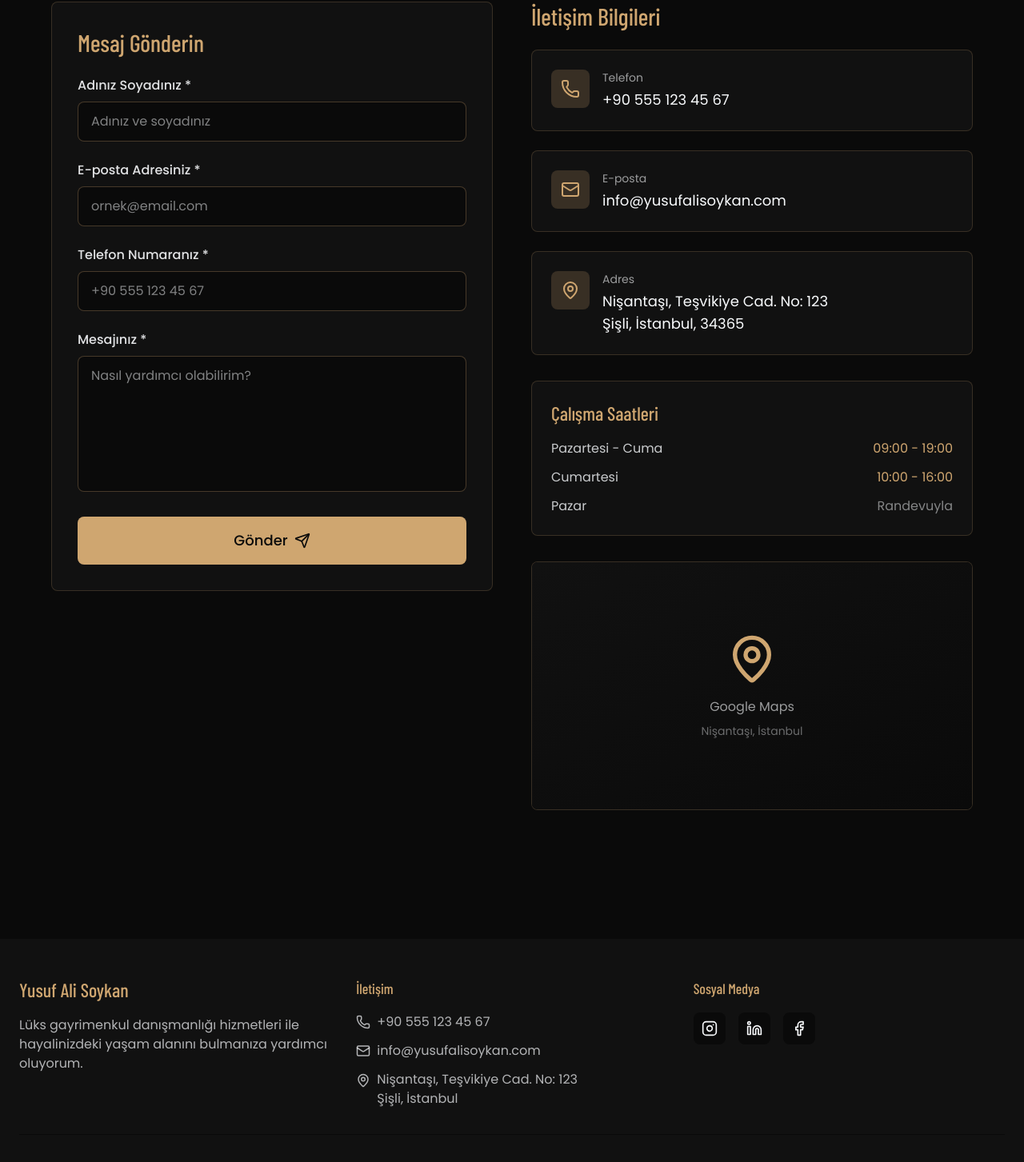
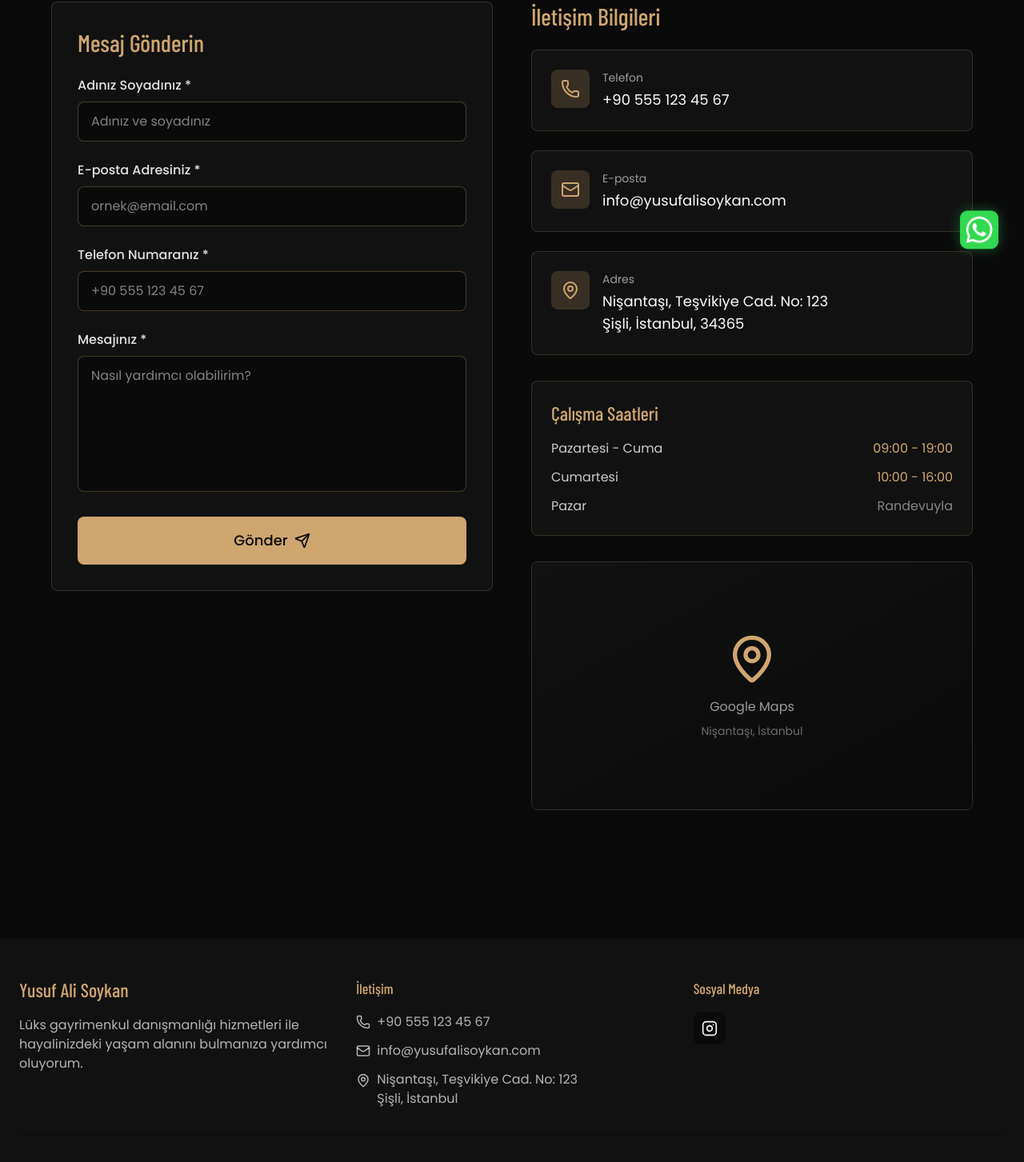
Before and after one commit to MF-Digital-Studio/yusufalisoykan-gayrimenkul, a React (Vite) app: page /iletisim in a window 1280 px wide. Shown: the part 458-1911 px from the top of the page at 80% size. Built offline with nearby package versions, Linux system fonts and the light colour scheme.

Commit message:
whatsapp module added

```diff
--- a/src/app/components/Footer.tsx
+++ b/src/app/components/Footer.tsx
@@ -1,4 +1,4 @@
-import { Instagram, Linkedin, Mail, Phone, MapPin, Facebook } from "lucide-react";
+import { Instagram, Mail, Phone, MapPin, } from "lucide-react";
 import { AnimatedSection } from "./AnimatedSection";
 
 export function Footer() {
@@ -45,31 +45,13 @@ export function Footer() {
               </h4>
               <div className="flex gap-4">
                 <a
-                  href="https://instagram.com"
+                  href="https://www.instagram.com/yusufalisoykann/"
                   target="_blank"
                   rel="noopener noreferrer"
                   className="w-10 h-10 flex items-center justify-center bg-[#0A0A0A] hover:bg-[#CFA670] transition-colors rounded-lg"
                   aria-label="Instagram"
                 >
                   <Instagram size={20} />
-                </a>
-                <a
-                  href="https://linkedin.com"
-                  target="_blank"
-                  rel="noopener noreferrer"
-                  className="w-10 h-10 flex items-center justify-center bg-[#0A0A0A] hover:bg-[#CFA670] transition-colors rounded-lg"
-                  aria-label="LinkedIn"
-                >
-                  <Linkedin size={20} />
-                </a>
-                <a
-                  href="https://facebook.com"
-                  target="_blank"
-                  rel="noopener noreferrer"
-                  className="w-10 h-10 flex items-center justify-center bg-[#0A0A0A] hover:bg-[#CFA670] transition-colors rounded-lg"
-                  aria-label="Facebook"
-                >
-                  <Facebook size={20} />
                 </a>
               </div>
             </div>
--- a/src/app/components/Layout.tsx
+++ b/src/app/components/Layout.tsx
@@ -2,6 +2,7 @@ import { Outlet, useLocation } from "react-router";
 import { Header } from "./Header";
 import { Footer } from "./Footer";
 import { useEffect } from "react";
+import { WhatsAppFloatingLink } from "./WhatsAppFloatingLink";
 
 function ScrollToTop() {
   const { pathname } = useLocation();
@@ -20,6 +21,7 @@ export function Layout() {
         <Outlet />
       </main>
       <Footer />
+      <WhatsAppFloatingLink />
     </div>
   );
 }
--- /dev/null
+++ b/src/app/components/WhatsAppFloatingLink.tsx
@@ -0,0 +1,28 @@
+import whatsappPng from "../assets/whatsapp.png";
+
+const WHATSAPP_PHONE_NUMBER = "15551234567";
+const WHATSAPP_DEFAULT_MESSAGE = "Yusuf Soykan ile iletişime geçtiğiniz için teşekkürler. Size en kısa süre içerisinde dönüş yapacağım.";
+
+const WHATSAPP_URL = `https://wa.me/${5434189034}?text=${encodeURIComponent(
+  WHATSAPP_DEFAULT_MESSAGE
+)}`;
+
+export function WhatsAppFloatingLink() {
+  return (
+    <a
+      href={WHATSAPP_URL}
+      target="_blank"
+      rel="noopener noreferrer"
+      aria-label="Open WhatsApp chat"
+      className="wa-floating fixed right-3 bottom-3 z-50 block transition-transform duration-300 hover:scale-105 focus-visible:outline-none focus-visible:ring-2 focus-visible:ring-[#25D366]/70 focus-visible:ring-offset-2 focus-visible:ring-offset-[#0A0A0A] sm:right-4 sm:bottom-4"
+      style={{ bottom: "max(0.75rem, env(safe-area-inset-bottom))" }}
+    >
+      <img
+        src={whatsappPng}
+        alt="WhatsApp"
+        className="h-14 w-14 object-contain sm:h-20 sm:w-20"
+        decoding="async"
+      />
+    </a>
+  );
+}
--- a/src/styles/index.css
+++ b/src/styles/index.css
@@ -21,3 +21,33 @@ html {
 .animate-slow-zoom {
   animation: slowZoom 5s ease-in-out infinite;
 }
+
+@keyframes waSoftPulse {
+  0%,
+  100% {
+    filter: drop-shadow(0 0 0 rgba(37, 211, 102, 0.18));
+  }
+  50% {
+    filter: drop-shadow(0 0 8px rgba(37, 211, 102, 0.36));
+  }
+}
+
+@keyframes waSoftBounce {
+  0%,
+  100% {
+    transform: translateY(0);
+  }
+  50% {
+    transform: translateY(-3px);
+  }
+}
+
+.wa-floating {
+  animation: waSoftPulse 3.8s ease-in-out infinite, waSoftBounce 4.2s ease-in-out infinite;
+}
+
+@media (prefers-reduced-motion: reduce) {
+  .wa-floating {
+    animation: none;
+  }
+}
```
Also changed, not shown: src/app/assets/whatsapp.png (added), 1 other file (tests, documents, lock files or other folders).
